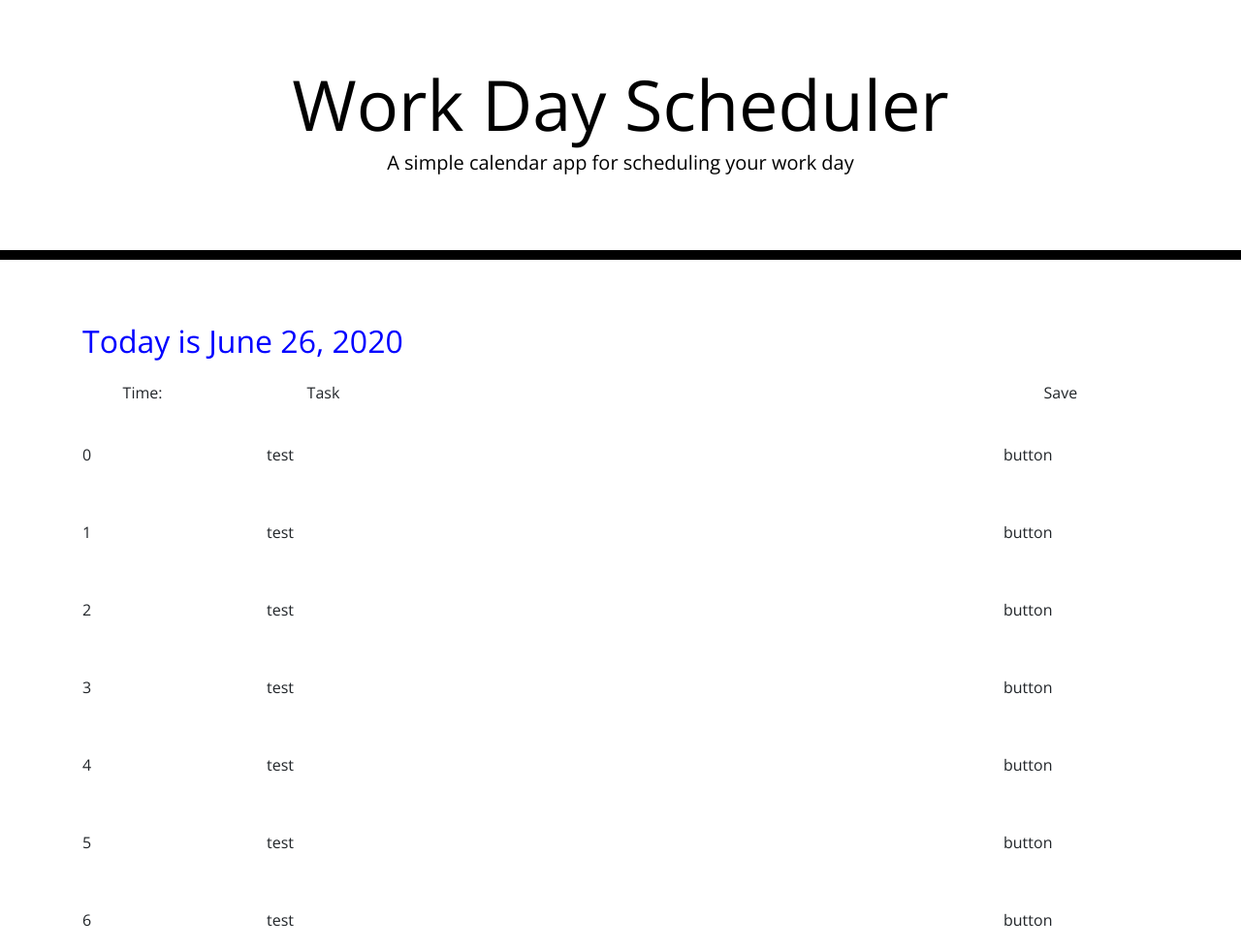
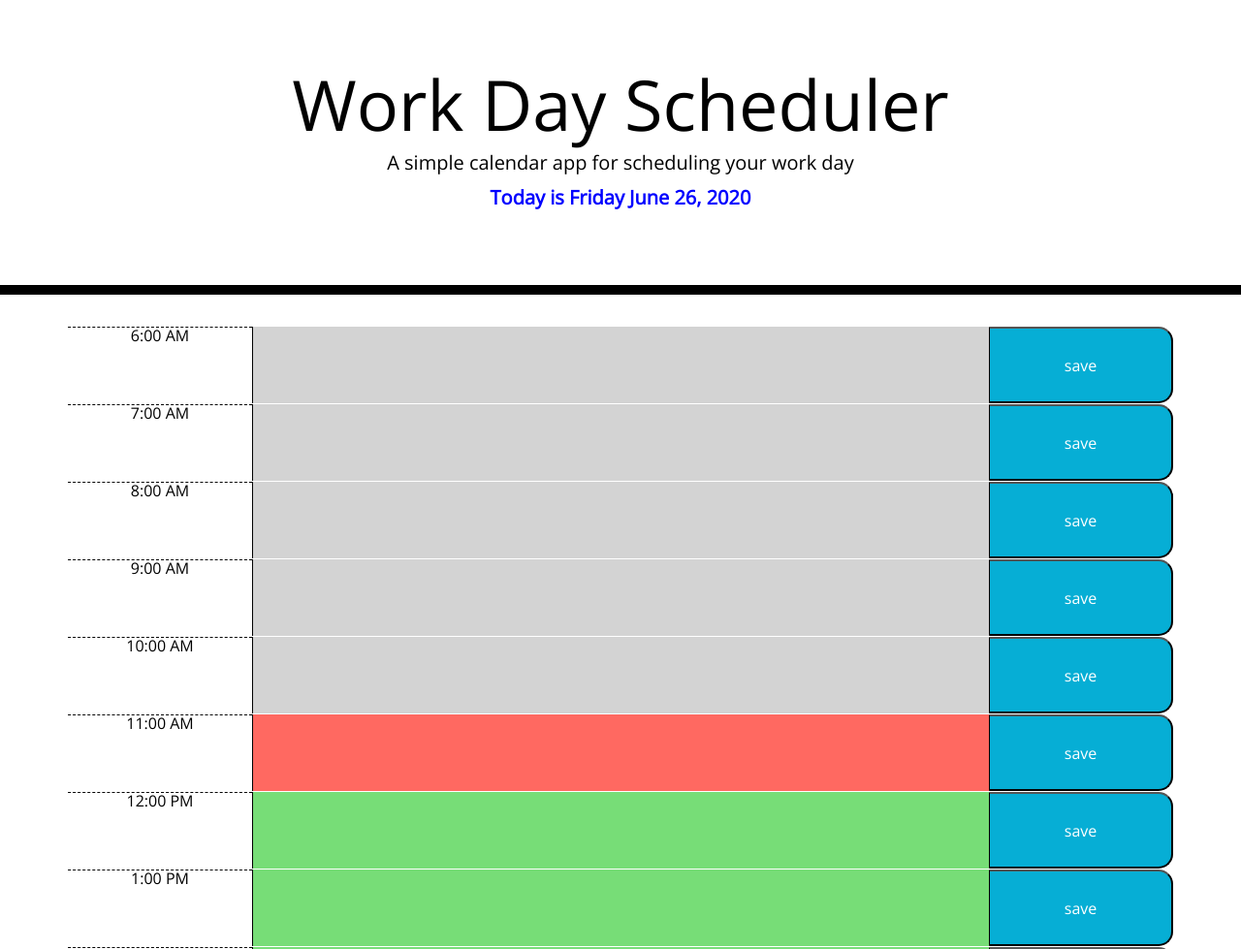
Before and after one commit to mc4506/day-planner, a plain HTML site: page index.html in a window 1280 px wide. Shown: the top 979 px of the page at 97% size. Drawn offline with nearby package versions, Linux system fonts and the light colour scheme.

Commit message:
color coded timeblocks and completed basic layout

```diff
--- a/assets/js/main.js
+++ b/assets/js/main.js
@@ -1,33 +1,59 @@
 moment().format();
 
-var numberOfTimeBlocks = 8;
-var timeIncrement = 1;
+var numberOfTimeBlocks = 12;
+
 var currentTime = moment();
+
+var tasks = [];
 
 $(document).ready(function () {
   displayToday();
   displayTimeBlocks();
-  console.log(currentTime);
+
+
+  $(".saveBtn").on("click", function (event) {
+    event.preventDefault();
+    console.log(event.target.value);
+    console.log("working");
+    console.log($(".hour").val());
+    // saveTask();
+  });
 });
 
-
-
 function displayToday() {
-  var today = moment().format("[Today is] LL");
-  $("#today").css("color", "blue");
-  $("#today").text(today);
+  var today = moment().format("[Today is] dddd LL");
+  $("#currentDay").text(today);
 }
 
 function displayTimeBlocks() {
-  for (let i = 0; i < numberOfTimeBlocks; i++){
-    let timeblock = $('<div class="row"></div>');
-    let time = $('<div class="col-2 time"></div>');
-    let task = $('<div class="col task"></div>');
-    let button = $('<div class="col-2 button"></div>');
+  let blockTime = moment("06:00", "HH:mm", true);
+  for (let i = 0; i < numberOfTimeBlocks; i++) {
+    let timeblock = $('<form class="row time-block"></form>');
+    let timeEl = $('<div class="col-2 hour"></div>');
+    let textareaEl = $('<textarea class="col"></textarea>');
+    let buttonEl = $('<button type="submit" class="col-2 saveBtn"></button>');
+    timeblock.append(timeEl, textareaEl, buttonEl);
+
     $(".container").append(timeblock);
-    timeblock.append(time, task, button);
-    time.text(i);
-    task.text("test");
-    button.text("button");
+    timeEl.attr("id", i);
+    timeEl.text(blockTime.format("LT"));
+    buttonEl.text("save");
+    buttonEl.attr("value", i);
+
+    if (currentTime.diff(blockTime) > 3599999) {
+      textareaEl.addClass("past");
+    } else if (currentTime.diff(blockTime) < 0) {
+      textareaEl.addClass("future");
+    } else {
+      textareaEl.addClass("present");
+    }
+    blockTime.add(1, "hour");
   }
 }
+
+function saveTask() {
+  let hour = $(".id");
+  console.log(hour);
+  let task = { time: "", description: "" };
+
+}
--- a/index.html
+++ b/index.html
@@ -25,22 +25,6 @@
     </header>
     <div class="container">
       <!-- Timeblocks go here -->
-      <div class="row">
-        <div class="col">
-          <h2 id="today">Today's date</h2>
-        </div>
-      </div>
-      <div class="row">
-        <div class="col-2 time">
-          Time:
-        </div>
-        <div class="col task">
-          Task
-        </div>
-        <div class="col-2 button">
-          Save
-        </div>
-      </div>
 
     </div>
 
--- a/style.css
+++ b/style.css
@@ -44,17 +44,15 @@ textarea{
 
 .past {
   background-color: #d3d3d3;
-  color: white;
+  color: lightgray;
 }
 
 .present {
   background-color: #ff6961;
-  color: white;
 }
 
 .future {
   background-color: #77dd77;
-  color: white;
 }
 
 .saveBtn {
@@ -65,7 +63,12 @@ textarea{
   color: white;
 }
 
-.saveBtn i:hover {
+.saveBtn:hover {
   font-size: 20px;
   transition: all .3s ease-in-out;
 }
+
+#currentDay {
+  color: rgb(0, 0, 255);
+  font-weight: 700;
+}
```
